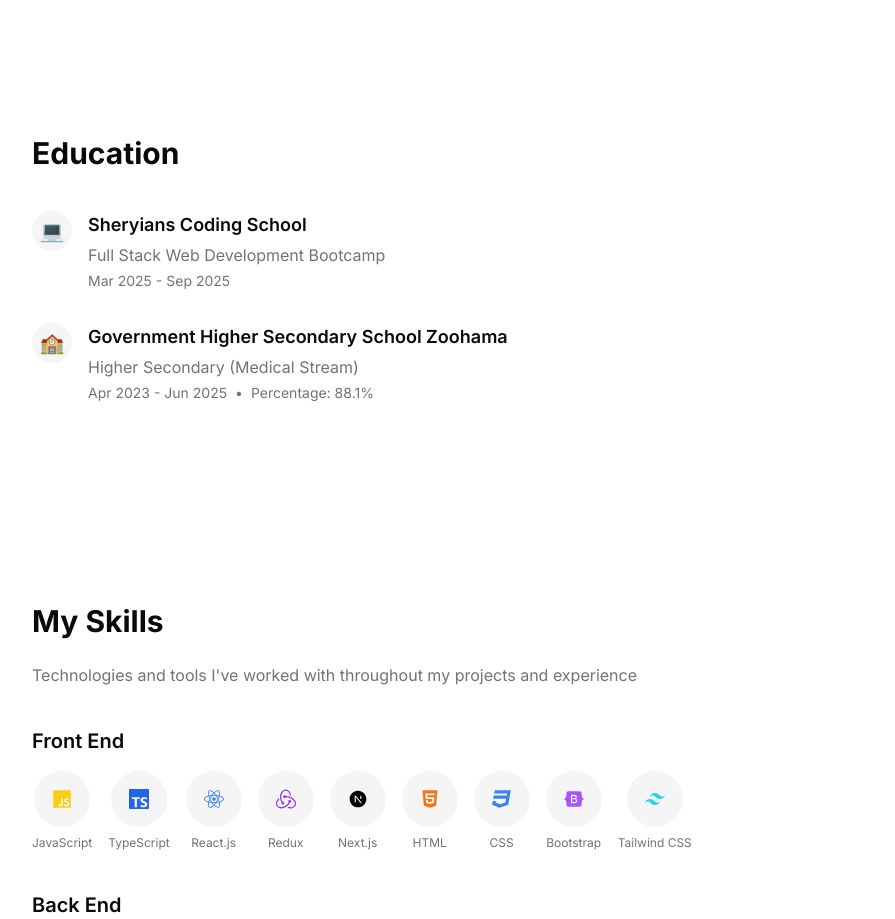
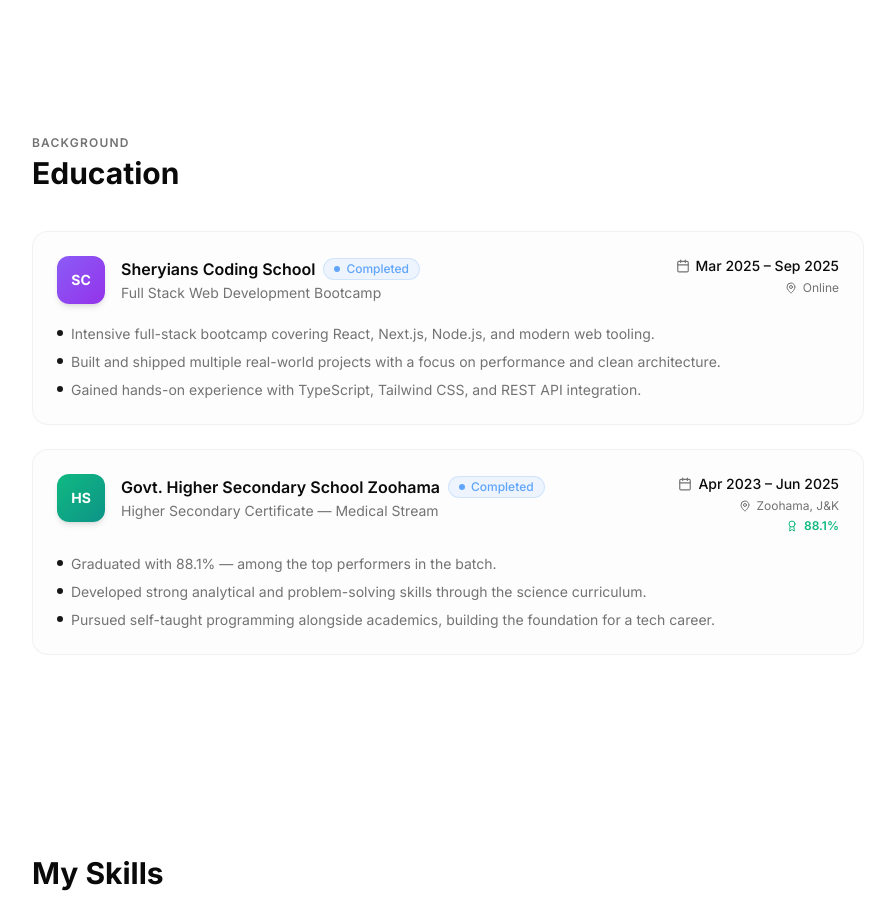
Before and after one commit to Zuhaib-dev/new-portfolio, a Next.js app: page / in a window 1280 px wide. Shown: the part 1780-2699 px from the top of the page, without its empty margins (192-1087 px from the left). Built offline with nearby package versions, Linux system fonts and the light colour scheme; no server answers.

Commit message:
feat: Add new Education section component to display academic background.

```diff
--- a/components/education.tsx
+++ b/components/education.tsx
@@ -1,23 +1,41 @@
-"use client"
+"use client";
 
-import { motion } from "framer-motion"
+import { motion } from "framer-motion";
+import { Calendar, MapPin, Award } from "lucide-react";
 
 const education = [
   {
     institution: "Sheryians Coding School",
     degree: "Full Stack Web Development Bootcamp",
-    period: "Mar 2025 - Sep 2025",
-    // gpa: "Completed with Merit",
-    icon: "💻",
+    period: "Mar 2025 – Sep 2025",
+    location: "Online",
+    status: "Completed",
+    statusColor: "text-blue-400 bg-blue-400/10 border-blue-400/20",
+    initials: "SC",
+    initialsColor: "from-violet-500 to-purple-600",
+    highlights: [
+      "Intensive full-stack bootcamp covering React, Next.js, Node.js, and modern web tooling.",
+      "Built and shipped multiple real-world projects with a focus on performance and clean architecture.",
+      "Gained hands-on experience with TypeScript, Tailwind CSS, and REST API integration.",
+    ],
   },
   {
-    institution: "Government Higher Secondary School Zoohama",
-    degree: "Higher Secondary (Medical Stream)",
-    period: "Apr 2023 - Jun 2025",
-    gpa: "Percentage: 88.1%",
-    icon: "🏫",
+    institution: "Govt. Higher Secondary School Zoohama",
+    degree: "Higher Secondary Certificate — Medical Stream",
+    period: "Apr 2023 – Jun 2025",
+    location: "Zoohama, J&K",
+    status: "Completed",
+    statusColor: "text-blue-400 bg-blue-400/10 border-blue-400/20",
+    initials: "HS",
+    initialsColor: "from-emerald-500 to-teal-600",
+    gpa: "88.1%",
+    highlights: [
+      "Graduated with 88.1% — among the top performers in the batch.",
+      "Developed strong analytical and problem-solving skills through the science curriculum.",
+      "Pursued self-taught programming alongside academics, building the foundation for a tech career.",
+    ],
   },
-]
+];
 
 export default function Education() {
   return (
@@ -28,9 +46,13 @@ export default function Education() {
         viewport={{ once: true }}
         transition={{ duration: 0.5 }}
       >
+        {/* Section header */}
+        <p className="text-xs font-semibold uppercase tracking-widest text-muted-foreground mb-1">
+          Background
+        </p>
         <h2 className="text-3xl font-bold mb-10">Education</h2>
 
-        <div className="space-y-8">
+        <div className="space-y-6">
           {education.map((edu, index) => (
             <motion.div
               key={index}
@@ -38,28 +60,72 @@ export default function Education() {
               whileInView={{ opacity: 1, y: 0 }}
               viewport={{ once: true }}
               transition={{ duration: 0.5, delay: index * 0.1 }}
-              className="flex gap-4"
+              className="rounded-2xl border border-border/50 bg-muted/20 p-6 hover:bg-muted/30 transition-colors"
             >
-              <div className="flex-shrink-0 w-10 h-10 rounded-full bg-muted flex items-center justify-center text-xl">
-                {edu.icon}
-              </div>
-              <div className="space-y-1">
-                <h3 className="text-lg font-semibold">{edu.institution}</h3>
-                <p className="text-muted-foreground">{edu.degree}</p>
-                <div className="flex flex-col sm:flex-row sm:items-center gap-2 text-sm text-muted-foreground">
-                  <span>{edu.period}</span>
+              {/* Top row */}
+              <div className="flex flex-col sm:flex-row sm:items-start justify-between gap-4 mb-5">
+                <div className="flex items-center gap-4">
+                  {/* Initials avatar */}
+                  <div
+                    className={`flex-shrink-0 h-12 w-12 rounded-xl bg-gradient-to-br ${edu.initialsColor} flex items-center justify-center text-white font-bold text-sm shadow-md`}
+                  >
+                    {edu.initials}
+                  </div>
+
+                  <div>
+                    <div className="flex flex-wrap items-center gap-2">
+                      <span className="font-semibold text-base">
+                        {edu.institution}
+                      </span>
+                      {/* Status badge */}
+                      <span
+                        className={`inline-flex items-center gap-1.5 rounded-full border px-2.5 py-0.5 text-xs font-medium ${edu.statusColor}`}
+                      >
+                        <span className="h-1.5 w-1.5 rounded-full bg-current" />
+                        {edu.status}
+                      </span>
+                    </div>
+                    <p className="text-sm text-muted-foreground mt-0.5">
+                      {edu.degree}
+                    </p>
+                  </div>
+                </div>
+
+                {/* Date + location */}
+                <div className="text-right shrink-0">
+                  <div className="flex items-center justify-end gap-1.5 text-sm font-medium">
+                    <Calendar className="h-3.5 w-3.5 text-muted-foreground" />
+                    {edu.period}
+                  </div>
+                  <div className="flex items-center justify-end gap-1.5 text-xs text-muted-foreground mt-1">
+                    <MapPin className="h-3 w-3" />
+                    {edu.location}
+                  </div>
                   {edu.gpa && (
-                    <>
-                      <span className="hidden sm:inline">•</span>
-                      <span>{edu.gpa}</span>
-                    </>
+                    <div className="flex items-center justify-end gap-1.5 text-xs font-semibold text-emerald-500 mt-1">
+                      <Award className="h-3 w-3" />
+                      {edu.gpa}
+                    </div>
                   )}
                 </div>
               </div>
+
+              {/* Highlights */}
+              <ul className="space-y-2">
+                {edu.highlights.map((point, idx) => (
+                  <li
+                    key={idx}
+                    className="flex gap-2 text-sm text-muted-foreground"
+                  >
+                    <span className="mt-1.5 h-1.5 w-1.5 rounded-full bg-primary shrink-0" />
+                    {point}
+                  </li>
+                ))}
+              </ul>
             </motion.div>
           ))}
         </div>
       </motion.div>
     </section>
-  )
+  );
 }
```
